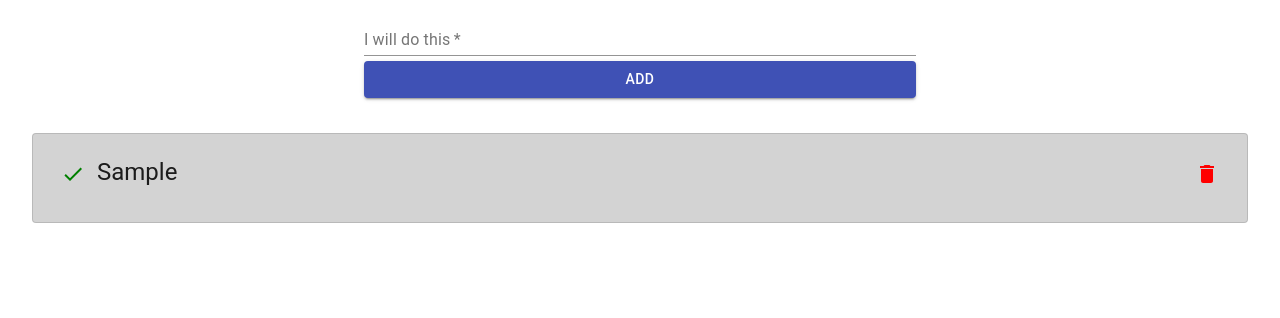
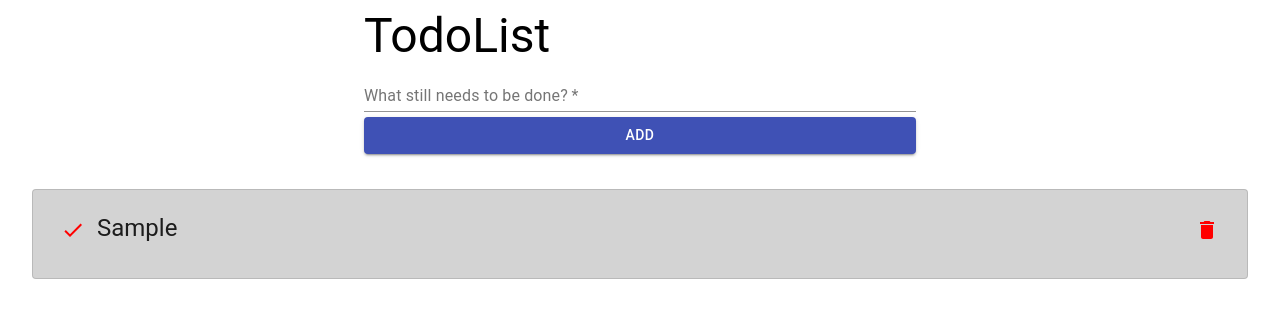
Before and after one commit to DouglasVDM/todo-app, a React (Create React App) app: page / in a window 1280 px wide. Both pictures are taken after typing "Sample" into the empty fields and a click on the button "ADD". Shown: the top 318 px of the page. Built offline with nearby package versions, Linux system fonts and the light colour scheme.

Commit message:
add unique id

```diff
--- a/src/App.js
+++ b/src/App.js
@@ -1,4 +1,6 @@
+import { Container, Typography } from "@material-ui/core";
 import { useState } from "react";
+import { v4 as uuid } from "uuid";
 import TodoForm from "./components/TodoForm";
 import TodoList from "./components/TodoList";
 
@@ -14,7 +16,7 @@ function App() {
 
   const addTodo = (text) => {
     const newTodo = {
-      id: 10,
+      id: uuid(),
       title: text,
       isComplete: false
     };
@@ -27,6 +29,9 @@ function App() {
 
   return (
     <div>
+      <Container maxWidth='sm'>
+        <Typography variant="h3" component='h1' >TodoList</Typography>
+      </Container>
       <TodoForm addTodo={addTodo} />
       <TodoList todos={todos} checkTodo={checkTodo} deleteTodo={deleteTodo} />
     </div>
--- a/src/components/Todo.jsx
+++ b/src/components/Todo.jsx
@@ -6,6 +6,7 @@ const Todo = ({ title, checkTodo, id, isCompleted, deleteTodo }) => {
   const markComplete = () => checkTodo(id);
   const delTodo = () => deleteTodo(id);
   const todoStyle = isCompleted ? { textDecoration: 'line-through' } : { textDecoration: 'none' };
+  const iconStyle = isCompleted ? { color: 'green' } : { color: 'red' };
 
   return (
     <div>
@@ -18,7 +19,7 @@ const Todo = ({ title, checkTodo, id, isCompleted, deleteTodo }) => {
               style={todoStyle}
             >
               <IconButton onClick={markComplete}>
-                <Check style={{ color: 'green' }} />
+                <Check style={iconStyle} />
               </IconButton>
               {title}
               <IconButton
--- a/src/components/TodoForm.jsx
+++ b/src/components/TodoForm.jsx
@@ -17,7 +17,7 @@ const TodoForm = ({ addTodo }) => {
         <form onSubmit={handleSubmit}>
           <FormControl fullWidth={true}>
             <TextField
-              label='I will do this'
+              label='What still needs to be done?'
               required={true}
               value={text}
               onChange={(event) => setText(event.target.value)}
```
